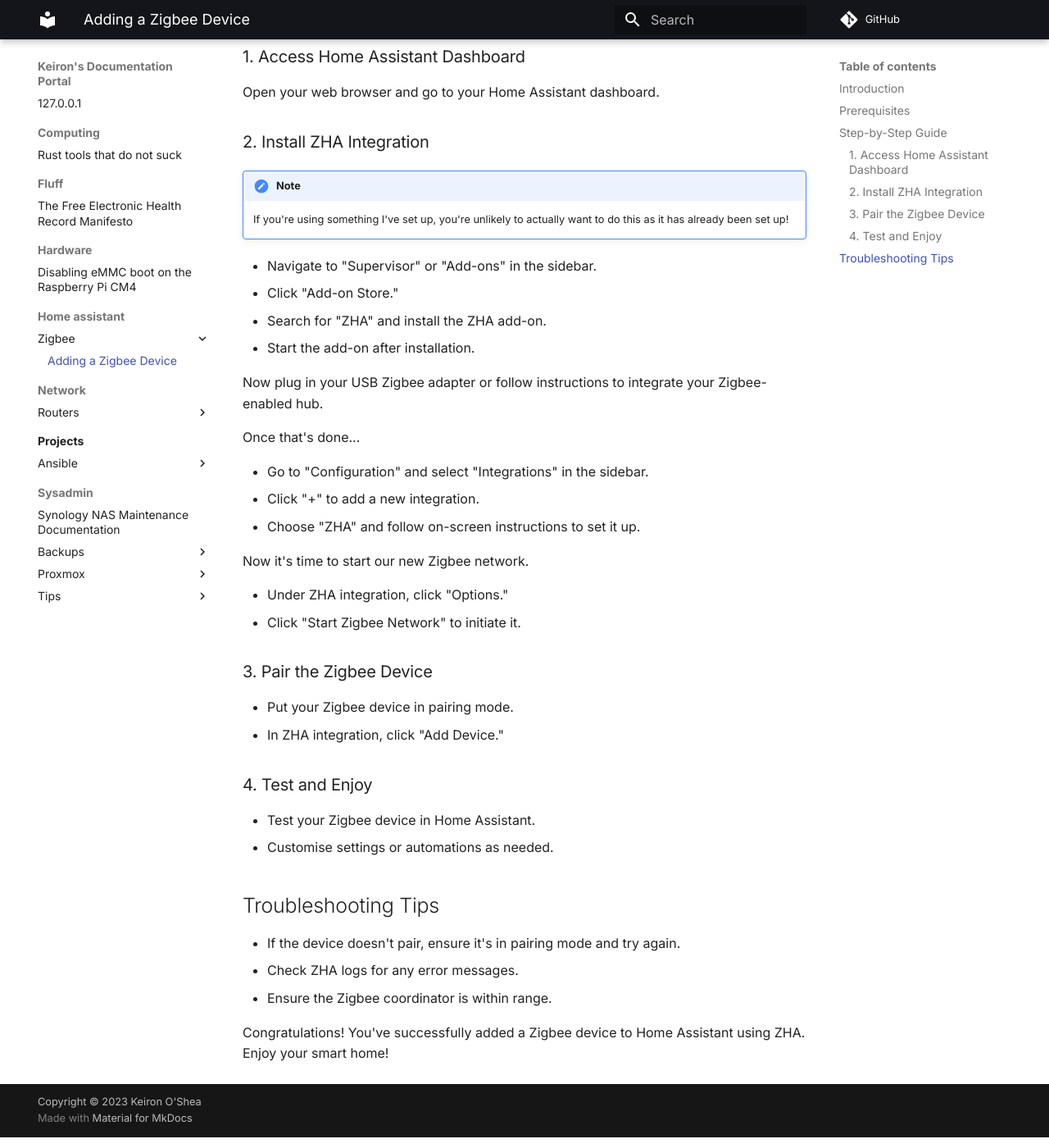
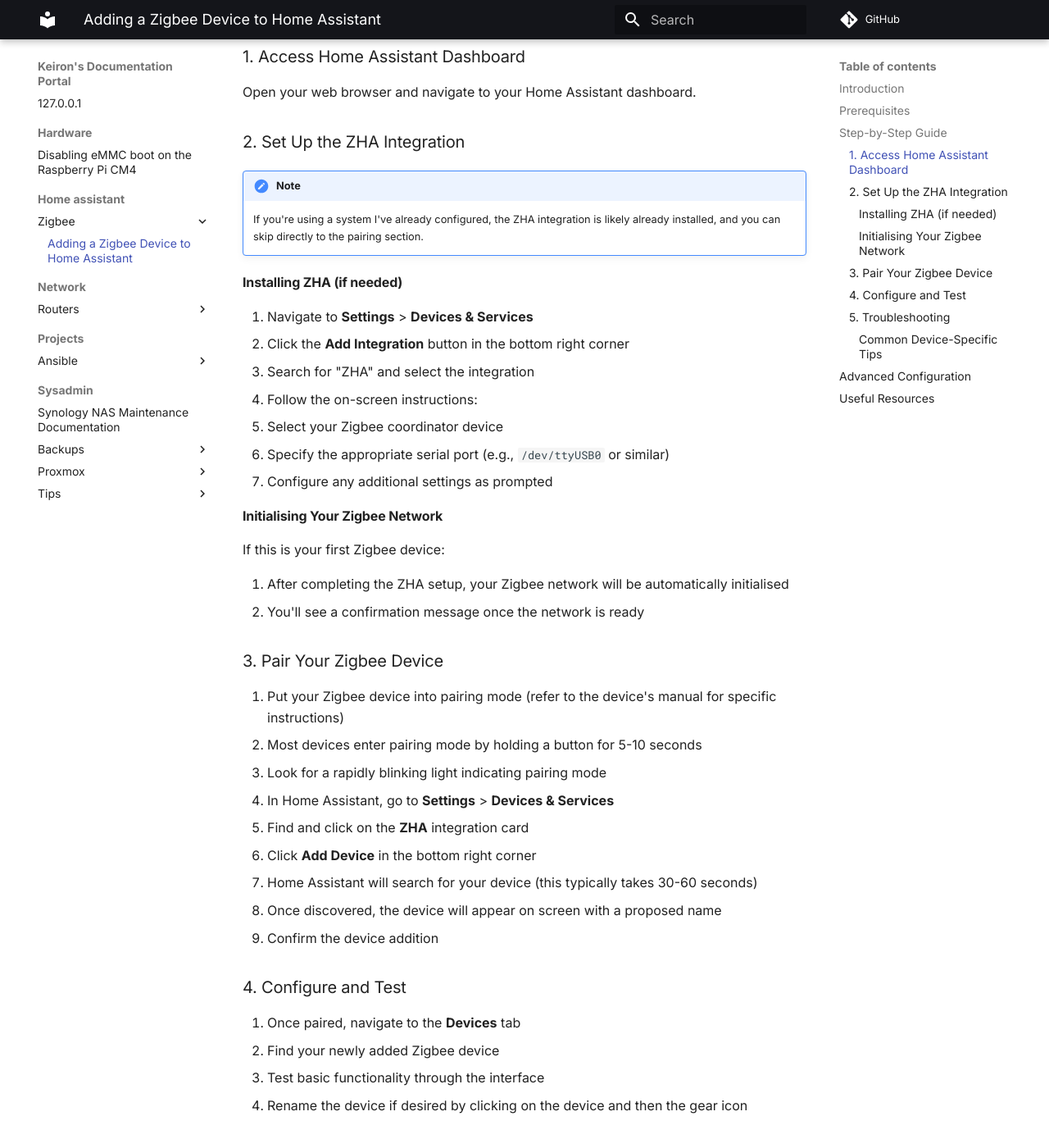
Before and after one commit to KeironO/docs, an MkDocs documentation site: the page built from docs/home-assistant/zigbee/adding-new-zigbee.md, in a window 1280 px wide and 1400 px high, scrolled down 595 px. Shown: the whole window at 82% size. Built offline with MkDocs 1.6.1 and Material for MkDocs 9.7.7, drawn with Linux system fonts in a browser that asks for light colours; comment, search, counter and statistics services are not loaded; some of the changed text lies outside the part shown.

Commit message:
fix: Remove deprecated and empty files; add detailed backup instructions for Proxmox
- Remove file `docs/computing/rust-tools.md` as it is now empty.
- Removed historical document about EHR manifesto from docs/fluff directory and added a new empty file with the same name to archive its contents.
- Add detailed steps for installing the ZHA integration and configuring Zigbee devices in Home Assistant, including screenshots or specific prompts as needed.
- Remove deprecated file from docs.
- Remove file servers.md
- Add detailed backup documentation for Proxmox servers in a new markdown file.

```diff
--- a/docs/computing/rust-tools.md
+++ /dev/null
@@ -1,3 +0,0 @@
-# Rust tools that do not suck
-
-These are some Rust tools that I like.
--- a/docs/fluff/ehr-manifesto.md
+++ /dev/null
@@ -1,27 +0,0 @@
-# The Free Electronic Health Record Manifesto
-
-*A specter is haunting the National Health Service – the specter of inefficiency and fragmented healthcare data. All the powers of the health sector have entered into a holy alliance to exorcise this specter: health administrators and bureaucrats, technology vendors and proprietary software giants.
-
-A tumultuous epoch of information silos, proprietary systems, and bureaucratic red tape has dominated our healthcare landscape for far too long. The time has come to establish a new paradigm, a paradigm that champions transparency, collaboration, and interoperability. We present this manifesto as a call to arms – a call for the liberation of healthcare data for the common good of the NHS and the well-being of its patients.
-
-## I. Preamble
-
-The history of all hitherto existing healthcare systems is the history of data fragmentation. Patient information is scattered across disparate systems, hindering the efficiency of medical professionals, compromising patient safety, and impeding the potential for groundbreaking research. We declare that the existing state of fragmented healthcare data is untenable, and we strive for a future where information flows seamlessly for the betterment of patient care.
-
-## II. The Interoperable Commonwealth
-
-Let the data of all patients be universally accessible, unencumbered by proprietary constraints or administrative barriers. We advocate for the adoption of interoperable open standards, ensuring that healthcare data can be seamlessly exchanged and utilised across different systems. The adoption of open standards will empower healthcare professionals, fostering collaboration and innovation, and ultimately enhancing the quality of care provided to patients.
-
-## III. Liberation through Open Source
-
-The shackles of proprietary software shall no longer bind the NHS. We demand the liberation of healthcare technology through the use of free and open source software. The code that governs our healthcare systems must be open to scrutiny, fostering transparency, security, and adaptability. By embracing open source principles, we reject the notion that healthcare technology should be a commodity controlled by profit-driven entities, and instead affirm the principle that it should be a public good, accessible to all.
-
-##IV. The Common Good of the NHS
-
-In the pursuit of the common good, we advocate for the establishment of a centralised, secure, and publicly owned repository for electronic health records. This repository, governed by principles of data privacy and patient consent, will serve as the bedrock for a holistic understanding of patient health. The collective knowledge derived from this shared repository will drive advancements in medical research, improve clinical outcomes, and ensure the continued resilience of the NHS.
-
-## V. A Call to Action
-
-Working men and women of the NHS, unite! Let us cast away the chains of data fragmentation and proprietary dominance. The path to a healthier and more efficient healthcare system lies in the collective pursuit of interoperability, open standards, and free and open source software. In the spirit of unity and collaboration, let us forge a future where healthcare data serves the common good and upholds the principles of equity, accessibility, and patient-centered care.
-
-Workers of the NHS, the digital revolution beckons. Embrace it for the well-being of all!
--- a/docs/home-assistant/zigbee/adding-new-zigbee.md
+++ b/docs/home-assistant/zigbee/adding-new-zigbee.md
@@ -1,61 +1,88 @@
-# Adding a Zigbee Device
+# Adding a Zigbee Device to Home Assistant
 
 ## Introduction
 
-Home Assistant makes it simple to connect Zigbee devices through the ZHA (Zigbee Home Automation) integration. This beginner-friendly guide walks you through the steps of adding a Zigbee device to Home Assistant.
+Home Assistant makes it simple to connect Zigbee devices through the ZHA (Zigbee Home Automation) integration. This beginner-friendly guide walks you through the process of adding Zigbee devices to your Home Assistant setup.
 
 ## Prerequisites
 
-1. **Home Assistant Installed:** Ensure you have Home Assistant set up on your device.
+Before you begin, ensure you have:
 
-2. **Zigbee Coordinator:** You need a Zigbee coordinator, like a USB Zigbee adapter or a Zigbee-enabled hub.
-
-3. **Zigbee Device:** Choose a Zigbee device compatible with ZHA. Check Home Assistant's documentation for supported devices.
+- **Home Assistant** installed and running on your device
+- **Zigbee Coordinator** (such as a USB Zigbee adapter or a Zigbee-enabled hub)
+- **Zigbee Device** that's compatible with ZHA (check the [Home Assistant compatibility list](https://www.home-assistant.io/integrations/zha/#known-working-zigbee-radio-modules))
 
 ## Step-by-Step Guide
 
 ### 1. Access Home Assistant Dashboard
 
-Open your web browser and go to your Home Assistant dashboard.
+Open your web browser and navigate to your Home Assistant dashboard.
 
-### 2. Install ZHA Integration
+### 2. Set Up the ZHA Integration
 
 !!! note
-    If you're using something I've set up, you're unlikely to actually want to do this as it has already been set up!
+    If you're using a system I've already configured, the ZHA integration is likely already installed, and you can skip directly to the pairing section.
 
-- Navigate to "Supervisor" or "Add-ons" in the sidebar.
-- Click "Add-on Store."
-- Search for "ZHA" and install the ZHA add-on.
-- Start the add-on after installation.
+#### Installing ZHA (if needed)
 
+1. Navigate to **Settings** > **Devices & Services**
+2. Click the **Add Integration** button in the bottom right corner
+3. Search for "ZHA" and select the integration
+4. Follow the on-screen instructions:
+   - Select your Zigbee coordinator device
+   - Specify the appropriate serial port (e.g., `/dev/ttyUSB0` or similar)
+   - Configure any additional settings as prompted
 
-Now plug in your USB Zigbee adapter or follow instructions to integrate your Zigbee-enabled hub.
+#### Initialising Your Zigbee Network
 
-Once that's done...
+If this is your first Zigbee device:
 
-- Go to "Configuration" and select "Integrations" in the sidebar.
-- Click "+" to add a new integration.
-- Choose "ZHA" and follow on-screen instructions to set it up.
+1. After completing the ZHA setup, your Zigbee network will be automatically initialised
+2. You'll see a confirmation message once the network is ready
 
-Now it's time to start our new Zigbee network.
+### 3. Pair Your Zigbee Device
 
-- Under ZHA integration, click "Options."
-- Click "Start Zigbee Network" to initiate it.
+1. Put your Zigbee device into pairing mode (refer to the device's manual for specific instructions)
+   - Most devices enter pairing mode by holding a button for 5-10 seconds
+   - Look for a rapidly blinking light indicating pairing mode
+2. In Home Assistant, go to **Settings** > **Devices & Services**
+3. Find and click on the **ZHA** integration card
+4. Click **Add Device** in the bottom right corner
+5. Home Assistant will search for your device (this typically takes 30-60 seconds)
+6. Once discovered, the device will appear on screen with a proposed name
+7. Confirm the device addition
 
-### 3. Pair the Zigbee Device
+### 4. Configure and Test
 
-- Put your Zigbee device in pairing mode.
-- In ZHA integration, click "Add Device."
+1. Once paired, navigate to the **Devices** tab
+2. Find your newly added Zigbee device
+3. Test basic functionality through the interface
+4. Rename the device if desired by clicking on the device and then the gear icon
 
-### 4. Test and Enjoy
+### 5. Troubleshooting
 
-- Test your Zigbee device in Home Assistant.
-- Customise settings or automations as needed.
+If you encounter issues during the pairing process:
 
-## Troubleshooting Tips
+- **Device not found**: Ensure your device is in pairing mode and within range of the coordinator
+- **Connection timeout**: Move the device closer to your Zigbee coordinator
+- **Device drops offline**: Consider adding [Zigbee repeaters](https://www.home-assistant.io/integrations/zha/#repeaters) to extend your network
+- **Pairing failure**: Consult ZHA logs at **Settings** > **System** > **Logs** and filter for "zha"
 
-- If the device doesn't pair, ensure it's in pairing mode and try again.
-- Check ZHA logs for any error messages.
-- Ensure the Zigbee coordinator is within range.
+#### Common Device-Specific Tips
 
-Congratulations! You've successfully added a Zigbee device to Home Assistant using ZHA. Enjoy your smart home!
+- **Battery-powered sensors**: Make sure they have fresh batteries before pairing
+- **Mains-powered devices**: Can serve as network repeaters, strengthening your Zigbee mesh
+- **Stubborn devices**: Some may require a factory reset before pairing (refer to device manual)
+
+## Advanced Configuration
+
+Once your device is connected, you can:
+
+- Create automations using your Zigbee device
+- Add the device to dashboards
+- Configure device-specific settings via **Settings** > **Devices & Services** > **ZHA** > [Your Device]
+
+## Useful Resources
+
+- [Official ZHA Documentation](https://www.home-assistant.io/integrations/zha/)
+- [Home Assistant Community Forum](https://community.home-assistant.io/)
```
Also changed, not shown: docs/projects/index.md (deleted, +0 -1 lines), docs/sysadmin/backups/servers.md (deleted, +0 -1 lines), docs/sysadmin/proxmox/servers.md (added, +87 -0 lines).
